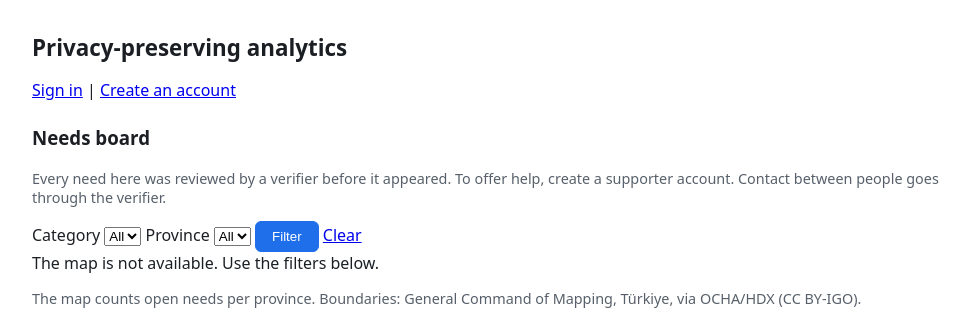
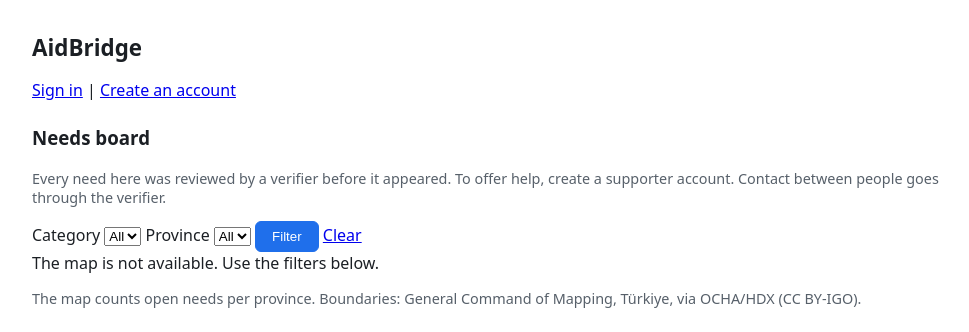
Before and after one commit to evasafi/dp-analytics, a FastAPI app: template app/templates/board.html in a window 1280 px wide. Shown: the top 332 px of the page, without its empty margins (128-1097 px from the left). Run offline with FastAPI, Linux system fonts and the light colour scheme; the template is opened without the code that fills it, so the values that code supplies are empty; parts of the project's set-up code (start-up, migrations or seed data) failed here and were passed over.

Commit message:
Name the platform AidBridge

```diff
--- a/app/templates/base.html
+++ b/app/templates/base.html
@@ -2,11 +2,11 @@
 <html lang="en">
 <head>
   <meta charset="utf-8">
-  <title>{% block title %}DP Analytics{% endblock %}</title>
+  <title>{% block title %}AidBridge{% endblock %}</title>
   <link rel="stylesheet" href="/static/style.css">
 </head>
 <body>
-  <h1>Privacy-preserving analytics</h1>
+  <h1>AidBridge</h1>
   {% block content %}{% endblock %}
 </body>
 </html>
```
Also changed, not shown: THREAT_MODEL.md (+1 -1 lines), README.md.
